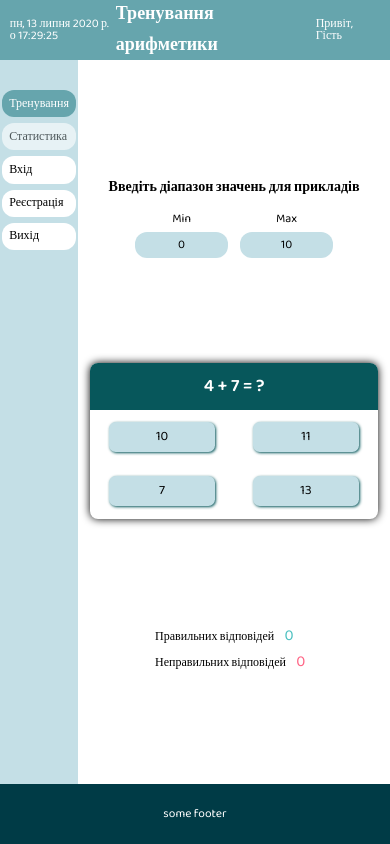
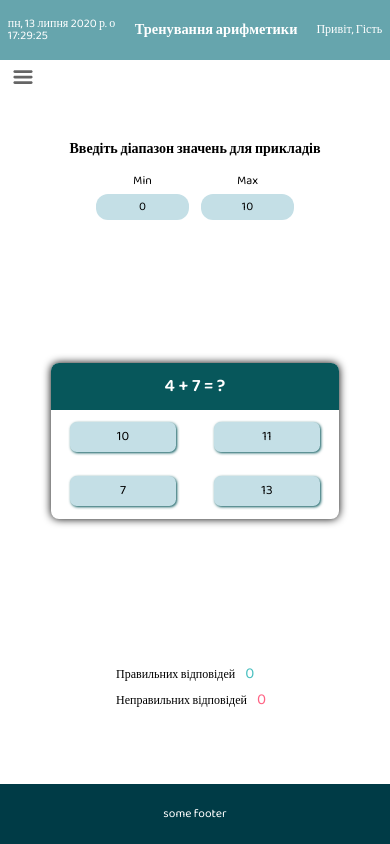
Before and after one commit to DmytroSiianytsia/simple-arithmetic-training, a Vue app: page /content in a window 390 px wide. Built offline with nearby package versions, Linux system fonts and the light colour scheme.

Commit message:
fix side-bar for mobile

```diff
--- a/src/components/Chart.vue
+++ b/src/components/Chart.vue
@@ -1,6 +1,6 @@
 <template>
   <div class="chart">
-    <canvas ref="canvas" width="360" height="360"></canvas>
+    <canvas ref="canvas" width="300" height="300"></canvas>
   </div>
 </template>
 
@@ -29,3 +29,17 @@ export default {
   }
 }
 </script>
+
+<style lang="scss">
+.chart {
+  width: 25em;
+  height: 25em;
+
+  @media (min-width: 520px) {
+    .chart {
+      width: 18em;
+      height: 18em;
+    }
+  }
+}
+</style>
--- a/src/components/Header.vue
+++ b/src/components/Header.vue
@@ -88,7 +88,17 @@ export default {
   }
   @media (max-width: 600px) {
     &__container {
-      width: 95%;
+      width: 96%;
+    }
+  }
+
+  @media (max-width: 520px) {
+    &__data-container {
+      width: 9em;
+    }
+
+    &__title {
+      font-size: 1.2em;
     }
   }
 }
--- a/src/components/SideBar.vue
+++ b/src/components/SideBar.vue
@@ -96,4 +96,10 @@ export default {
   pointer-events: none;
   opacity: 0.6;
 }
+
+@media (max-width: 520px) {
+  .side-bar {
+    background-color: rgba(196, 223, 230, 0.7);
+  }
+}
 </style>
--- a/src/layouts/MainLayout.vue
+++ b/src/layouts/MainLayout.vue
@@ -3,7 +3,13 @@
     <div class="main-layout__header">
       <Header />
     </div>
-    <div class="main-layout__side-bar">
+    <img
+      class="main-layout__menu-burger"
+      src="../img/menu-burger.svg"
+      alt="menu"
+      @click="isShow = !isShow"
+    />
+    <div class="main-layout__side-bar" :class="{ show: isShow }">
       <transition name="show" mode="out-in">
         <SideBar />
       </transition>
@@ -26,6 +32,9 @@ import Footer from '../components/Footer.vue'
 import Content from '../views/Content.vue'
 
 export default {
+  data: () => ({
+    isShow: false
+  }),
   components: {
     Header,
     SideBar,
@@ -50,16 +59,56 @@ export default {
   &__header {
     grid-area: hd;
   }
+
   &__side-bar {
     grid-area: sb;
   }
+
   &__content {
     grid-area: cn;
     justify-self: center;
     align-items: center;
   }
+
+  &__menu-burger {
+    display: none;
+    z-index: 2;
+    position: absolute;
+    width: 1.8em;
+    opacity: 0.6;
+    top: 5.5em;
+    left: 1em;
+    cursor: pointer;
+  }
+
   &__footer {
     grid-area: ft;
   }
 }
+
+@media (max-width: 520px) {
+  .main-layout {
+    grid-template-areas:
+      'hd'
+      'cn'
+      'cn'
+      'cn'
+      'ft';
+
+    &__side-bar {
+      position: absolute;
+      width: 10em;
+      z-index: 1;
+      top: 5em;
+      left: -400px;
+    }
+
+    &__menu-burger {
+      display: block;
+    }
+  }
+  .show {
+    left: 0;
+  }
+}
 </style>
--- a/src/views/Content.vue
+++ b/src/views/Content.vue
@@ -73,10 +73,10 @@ export default {
 
 <style lang="scss">
 .content {
-  height: 60vh;
+  height: calc(100vh - 10em);
   display: flex;
   flex-direction: column;
-  justify-content: space-between;
+  justify-content: space-around;
   align-items: center;
 }
 
--- a/src/views/Statistic.vue
+++ b/src/views/Statistic.vue
@@ -64,7 +64,9 @@ export default {
 
 .statistic {
   width: 25.5em;
+  height: calc(100vh - 10em);
   display: flex;
+  justify-content: space-around;
   flex-direction: column;
   align-items: center;
 
```
Also changed, not shown: src/img/menu-burger.svg (added).
